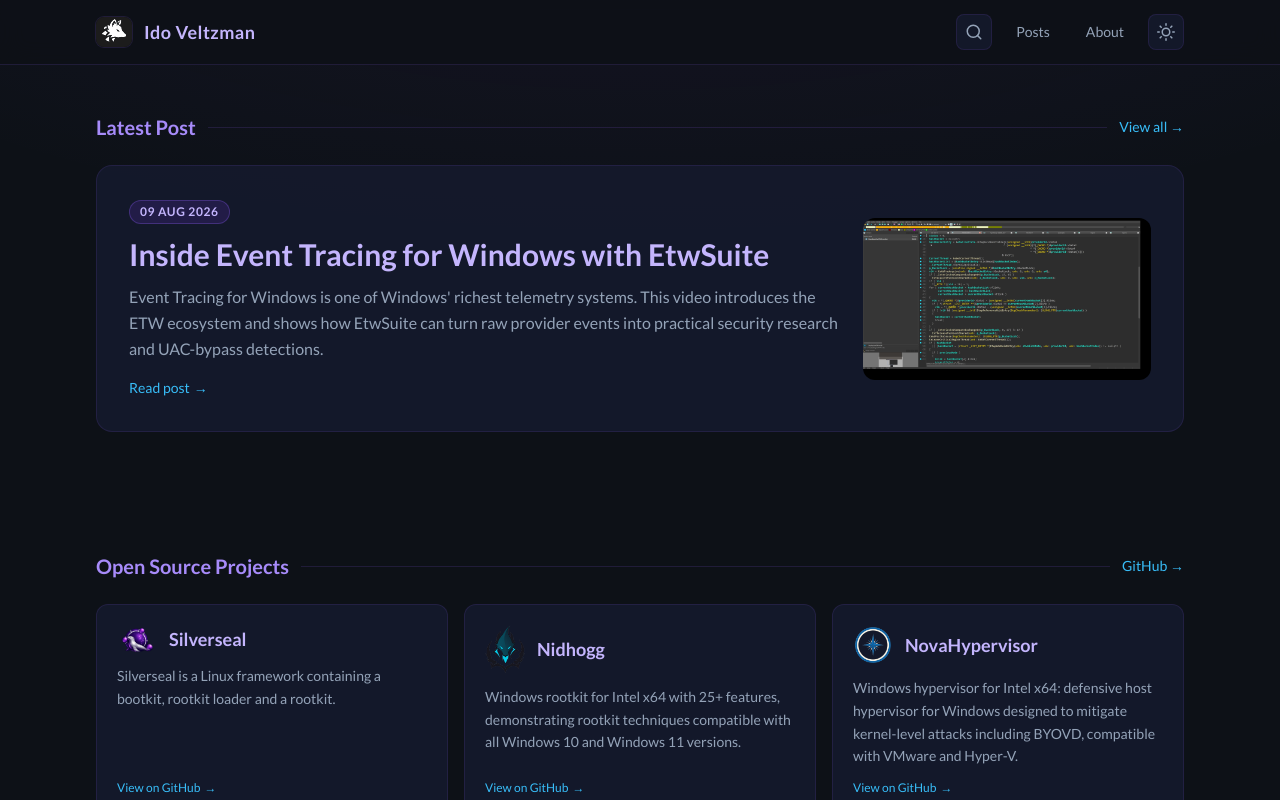
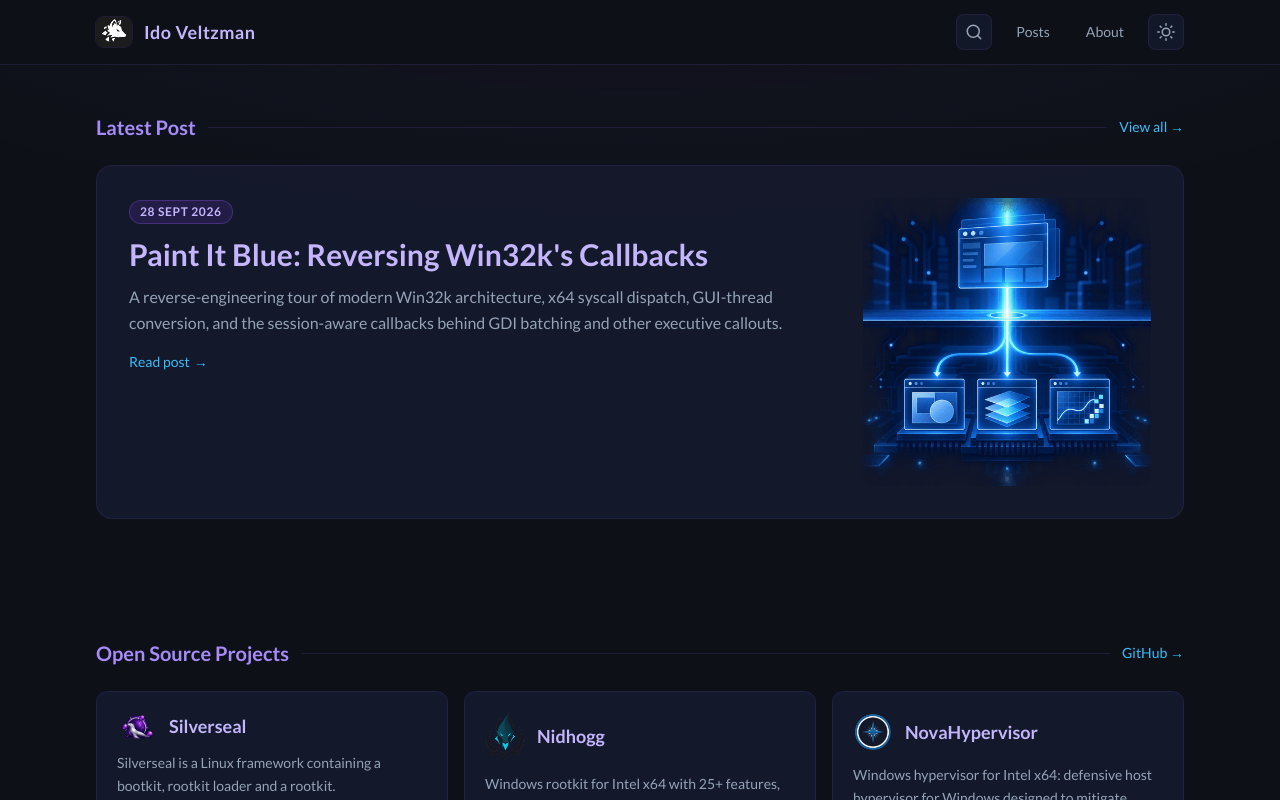
Before and after one commit to Idov31/idov31.github.io, a Next.js app: page / in a window 1280 px wide. Shown: the top 800 px of the page. Built offline with nearby package versions, Linux system fonts and the light colour scheme.

Commit message:
Made the post appear in the front

```diff
--- a/src/data/blogPosts.ts
+++ b/src/data/blogPosts.ts
@@ -11,17 +11,17 @@
 };
 
 export const blogPosts: BlogPostSummary[] = [
-    // {
-    //     href: "/posts/paint-it-blue-reverse-win32k",
-    //     headerContent: "Paint It Blue: Reversing Win32k's Callbacks",
-    //     subHeaderContent: "28 Sept 2026",
-    //     imagePath: "/post-images/paint-it-blue/card.png",
-    //     imageAlt: "Paint It Blue: Reversing Win32k's Callbacks",
-    //     imageWidth: 135,
-    //     imageHeight: 51,
-    //     postContent: "A reverse-engineering tour of modern Win32k architecture, x64 syscall dispatch, GUI-thread conversion, and the session-aware callbacks behind GDI batching and other executive callouts.",
-    //     sub: false
-    // },
+    {
+        href: "/posts/paint-it-blue-reverse-win32k",
+        headerContent: "Paint It Blue: Reversing Win32k's Callbacks",
+        subHeaderContent: "28 Sept 2026",
+        imagePath: "/post-images/paint-it-blue/card.png",
+        imageAlt: "Paint It Blue: Reversing Win32k's Callbacks",
+        imageWidth: 135,
+        imageHeight: 51,
+        postContent: "A reverse-engineering tour of modern Win32k architecture, x64 syscall dispatch, GUI-thread conversion, and the session-aware callbacks behind GDI batching and other executive callouts.",
+        sub: false
+    },
     {
         href: "/posts/inside-etw-with-etwsuite",
         headerContent: "Inside Event Tracing for Windows with EtwSuite",
@@ -30,8 +30,7 @@
         imageAlt: "EtwSuite video thumbnail",
         imageWidth: 135,
         imageHeight: 51,
-        postContent: "Event Tracing for Windows is one of Windows' richest telemetry systems. This video introduces the ETW ecosystem and shows how EtwSuite can turn raw provider events into practical security research and UAC-bypass detections.",
-        sub: false
+        postContent: "Event Tracing for Windows is one of Windows' richest telemetry systems. This video introduces the ETW ecosystem and shows how EtwSuite can turn raw provider events into practical security research and UAC-bypass detections."
     },
     {
         href: "/posts/hypervisor-based-defense",
```
